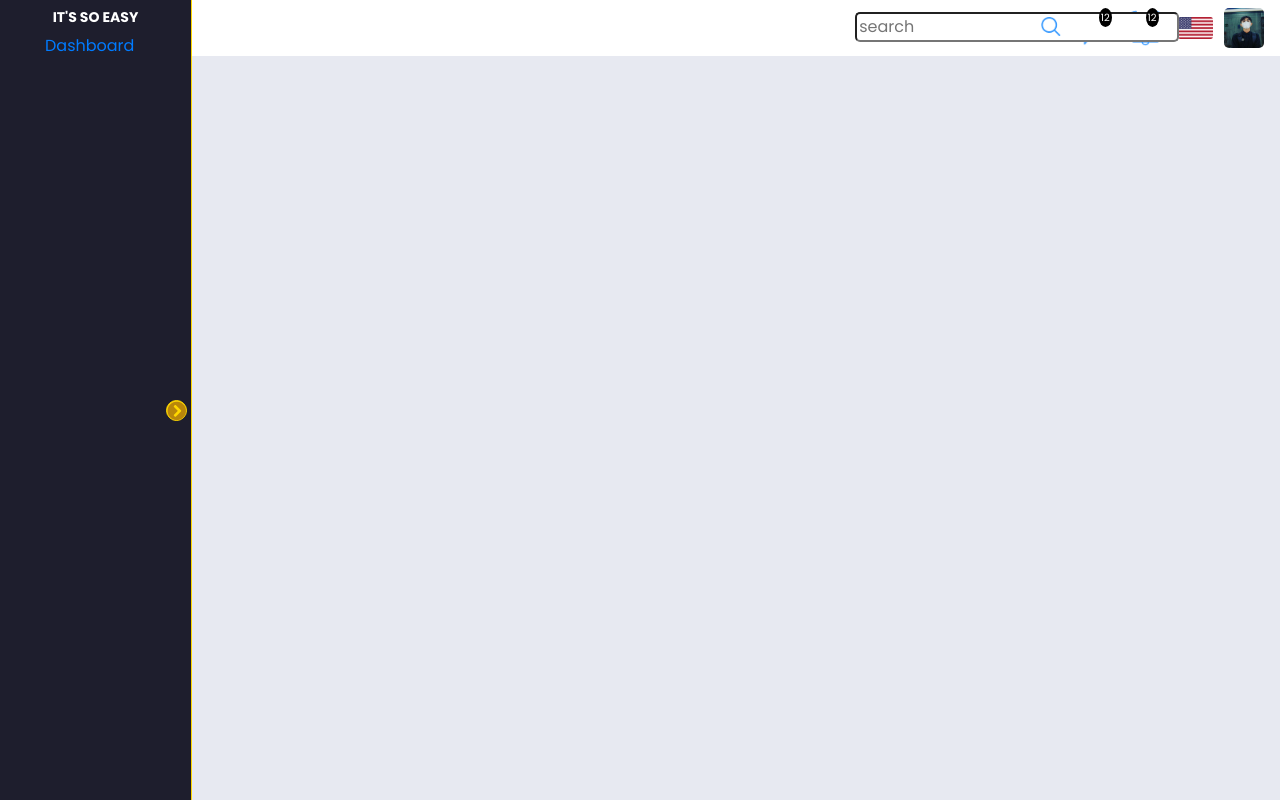
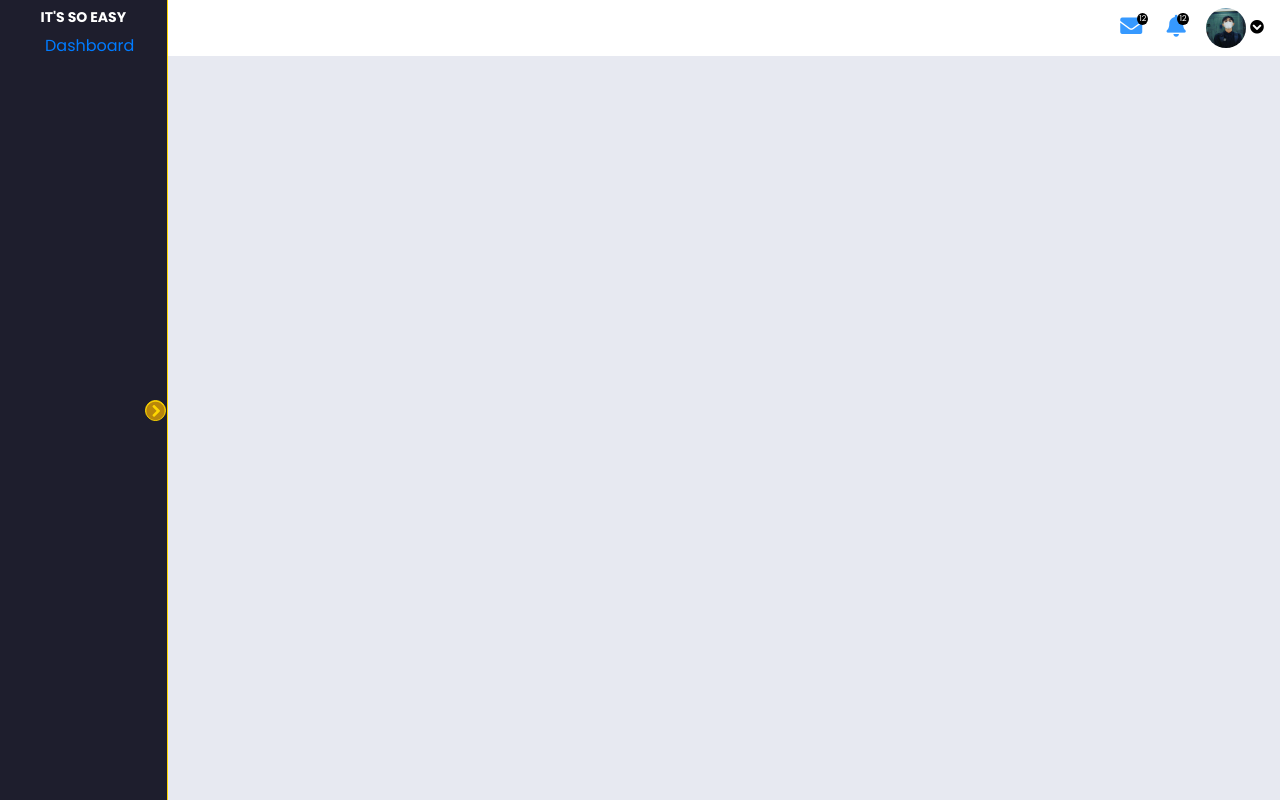
Before and after one commit to ItsyDev/Dashboard-Update, a plain HTML site: page index.html in a window 1280 px wide. Drawn offline with nearby package versions, Linux system fonts and the light colour scheme.

Commit message:
code Review ke 2

```diff
--- a/index.html
+++ b/index.html
@@ -36,27 +36,25 @@
 
                <!-- NAVBAR  -->
                <nav class="navbar">
+
                     <div class="d-inline-block navbar-info ">
-                         <div class=" d-inline-block ">
-                              <input class="navbar-search" type="search" placeholder="search" name="search">
-                              <img class="icon-search" src="icon-search.png" alt="icon-search">
 
-                         </div>
 
                          <div class=" d-inline-block navbar-chat">
-                              <img src="chat.png">
+                              <i class="fa fa-envelope" aria-hidden="true"></i>
                               <span class="count count-envelope">12</span>
                          </div>
 
                          <div class=" d-inline-block navbar-notification">
-                              <img src="Bell.png">
+                              <i class="fa fa-bell" aria-hidden="true"></i>
                               <span class="count count-notification">12</span>
                          </div>
-                         <img src="country.png">
+
                     </div>
 
                     <div class="navbar-profile">
                          <img src="src/assets/images/fall.jpg" class="navbar-img" alt="profile">
+                         <i class="fa fa-chevron-circle-down " aria-hidden="true"></i>
                     </div>
 
                </nav>
--- a/src/style/GlobalStyle/main.scss
+++ b/src/style/GlobalStyle/main.scss
@@ -52,56 +52,42 @@ body {
   align-items: center;
   background-color: white;
   color: white;
-  width: 85%;
+  width: 100%;
 
   &-info {
     position: relative;
-
-    .navbar-search {
-      position: absolute;
-      left: -218px;
-      top: 2px;
-      border-radius: 5px;
-      outline: none;
-    }
-    .icon-search {
-      position: absolute;
-      right: 152px;
-      top: 7px;
-      max-width: 20px;
-      cursor: pointer;
-    }
-
-    img {
-      display: inline-block;
-      max-width: 35px;
-      margin-right: 11px;
+    .fa {
+      font-size: 22px;
+      margin-right: 20px;
       color: #3699ff;
     }
     .count {
       position: absolute;
-      top: 5px;
       background: black;
-      font-size: 10px;
-      left: 11px;
+      font-size: 8px;
+      line-height: 1;
       color: white;
       border-radius: 50%;
       padding: 2px;
 
       &-envelope {
         top: -2px;
-        left: 17%;
+        left: 20%;
       }
       &-notification {
         top: -2px;
-        left: 48%;
+        left: 67%;
       }
     }
   }
   &-profile {
     img {
       width: 40px;
-      border-radius: 5px;
+      border-radius: 50%;
+    }
+    .fa {
+      font-size: 14px;
+      color: black;
     }
   }
 }
```
Also changed, not shown: src/style/GlobalStyle/main.css, 1 other file.
